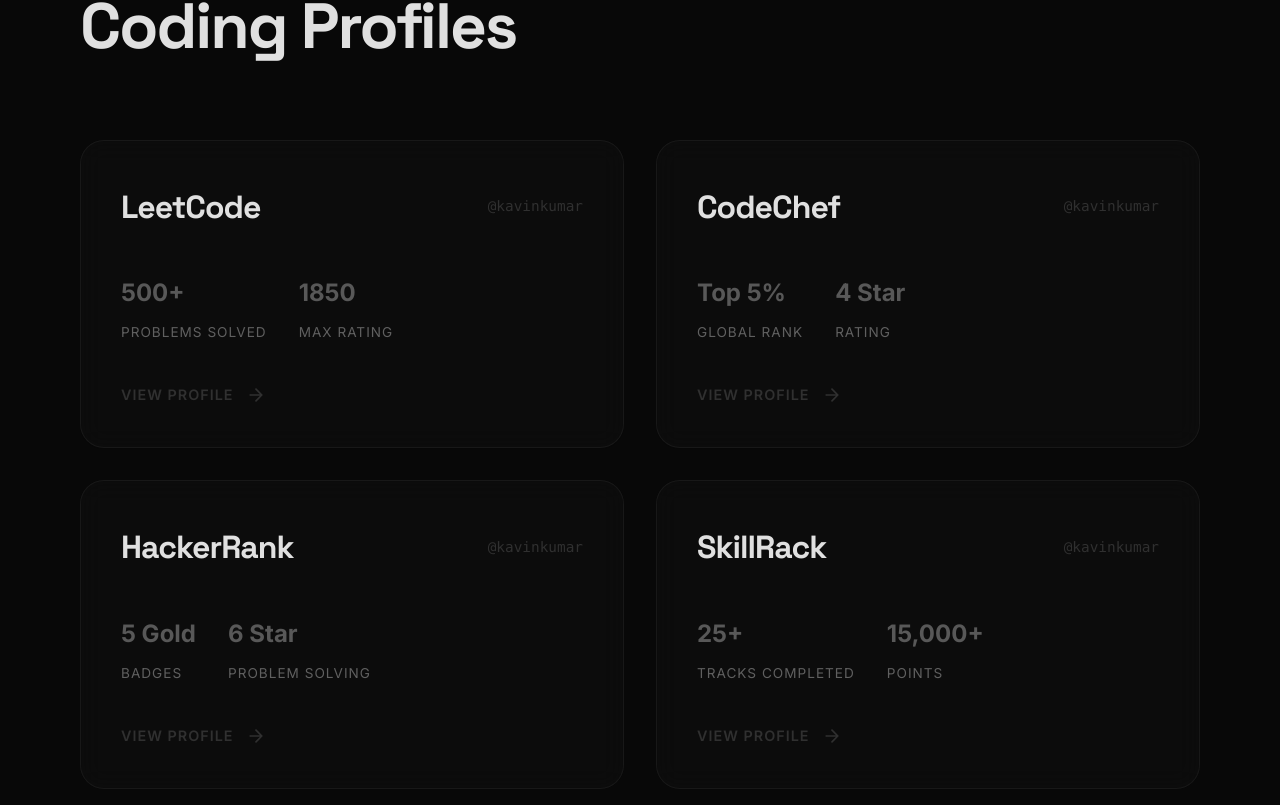
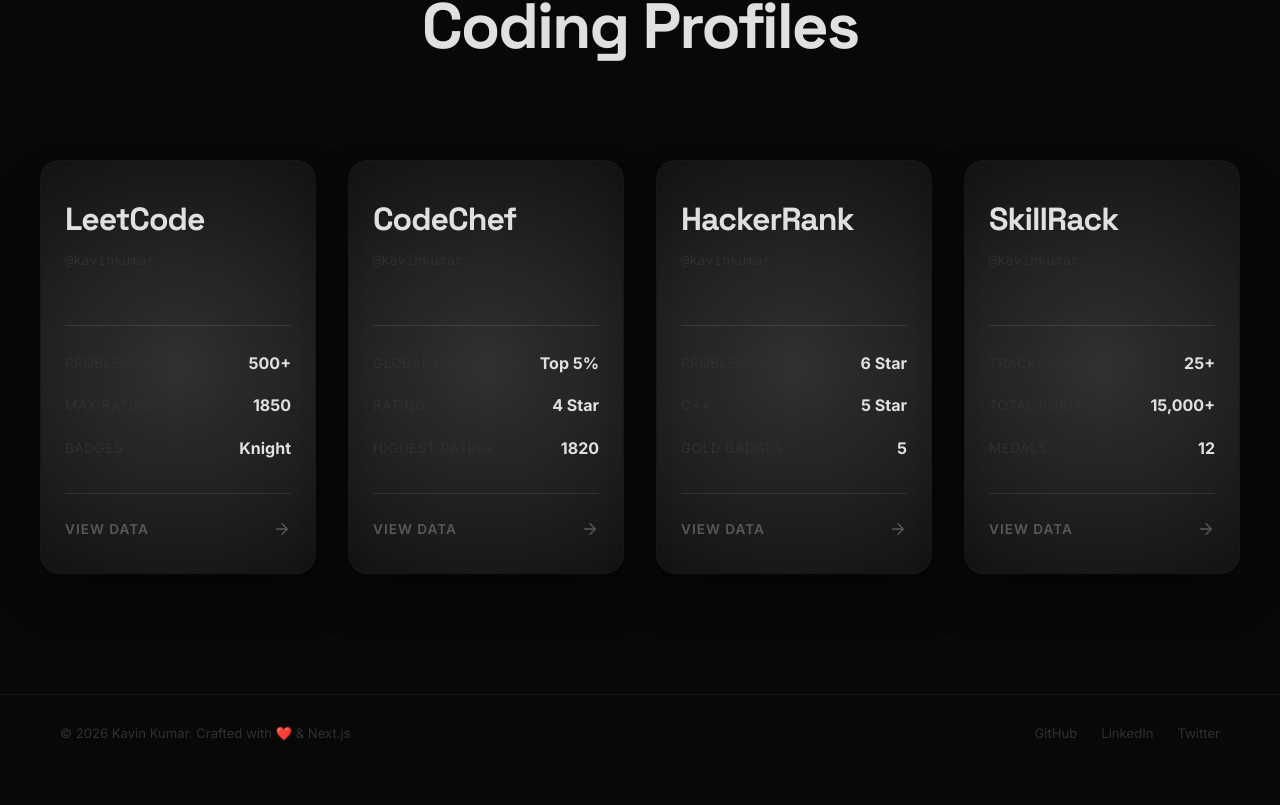
Before and after one commit to kavinkumar1603/portfolio, a Next.js app: page / in a window 1280 px wide. Shown: the part 6195-7000 px from the top of the page. After the commit the page ends 6967 px from the top, so only its background shows below. Built offline with nearby package versions, Linux system fonts and the light colour scheme.

Commit message:
feat: refactor CodingProfilesSection to implement 3D holographic card design; enhance styling and interactivity with tilt effects

```diff
--- a/app/components/CodingProfilesSection.css
+++ b/app/components/CodingProfilesSection.css
@@ -1,17 +1,18 @@
 /* ================================================
-   CODING PROFILES SECTION — Premium Glass Grid
+   CODING PROFILES SECTION — 3D Holographic Cards
    ================================================ */
 
-.cp-section {
+.cp-3d-section {
   padding: 120px 0;
   background: var(--bg);
   border-top: 1px solid var(--border);
   position: relative;
   overflow: hidden;
+  perspective: 1500px; /* Establishes the 3D space */
 }
 
-.cp-inner {
-  max-width: 1200px;
+.cp-3d-inner {
+  max-width: 1400px;
   margin: 0 auto;
   padding: 0 40px;
   position: relative;
@@ -20,7 +21,8 @@
 
 /* Header */
 .cp-header {
-  margin-bottom: 60px;
+  margin-bottom: 80px;
+  text-align: center;
 }
 
 .cp-super {
@@ -41,170 +43,134 @@
   color: var(--text-1);
 }
 
-/* ── Grid ── */
-.cp-grid {
+/* ── Grid Container ── */
+.cp-cards-grid {
   display: grid;
-  grid-template-columns: repeat(2, 1fr);
+  grid-template-columns: repeat(4, 1fr);
   gap: 32px;
+  perspective: 1500px;
 }
 
-/* ── Cards ── */
-.cp-card {
+/* ── 3D Card ── */
+.cp-3d-card {
+  display: block;
+  position: relative;
+  aspect-ratio: 2 / 3; /* Classic trading card ratio */
+  background: rgba(255, 255, 255, 0.02);
+  border: 1px solid rgba(255, 255, 255, 0.05);
+  border-radius: 20px;
+  text-decoration: none;
+  /* preserve-3d allows children (like text) to pop out in Z space */
+  transform-style: preserve-3d;
+  box-shadow: 0 25px 50px -12px rgba(0, 0, 0, 0.5);
+  overflow: hidden; /* Contains the glare */
+}
+
+/* Glare Layer */
+.cp-glare {
+  position: absolute;
+  width: 200%;
+  height: 200%;
+  pointer-events: none;
+  z-index: 0;
+  mix-blend-mode: overlay;
+}
+
+/* ── Card Inner Content ── */
+.cp-card-content {
+  position: absolute;
+  top: 0; left: 0; right: 0; bottom: 0;
+  padding: 32px 24px;
   display: flex;
   flex-direction: column;
-  background: rgba(255, 255, 255, 0.02);
-  backdrop-filter: blur(12px);
-  -webkit-backdrop-filter: blur(12px);
-  border: 1px solid rgba(255, 255, 255, 0.05);
-  border-radius: 24px;
-  padding: 40px;
-  text-decoration: none;
-  position: relative;
-  overflow: hidden;
-  transition: transform 0.4s cubic-bezier(0.16, 1, 0.3, 1), border-color 0.4s ease, box-shadow 0.4s ease;
+  z-index: 1;
+  pointer-events: none; /* Let the parent handle mouse events */
+  /* This pushes the content out towards the user for a parallax effect */
+  transform: translateZ(50px);
 }
 
-/* Base inner glow setup */
-.cp-card::before {
-  content: '';
-  position: absolute;
-  top: 0; left: 0; right: 0; bottom: 0;
-  background: radial-gradient(circle at top right, rgba(255, 255, 255, 0.05) 0%, transparent 60%);
-  opacity: 0;
-  transition: opacity 0.4s ease;
-  pointer-events: none;
-}
-
-/* Active Hover State */
-.cp-card:hover {
-  transform: translateY(-8px);
-  background: rgba(255, 255, 255, 0.03);
-}
-.cp-card:hover::before {
-  opacity: 1;
-}
-
-/* Brand Colors / Glows */
-.cp-card.glow-leetcode:hover {
-  border-color: rgba(255, 161, 22, 0.4);
-  box-shadow: 0 20px 40px rgba(255, 161, 22, 0.1);
-}
-.cp-card.glow-leetcode::before {
-  background: radial-gradient(circle at top right, rgba(255, 161, 22, 0.15) 0%, transparent 60%);
-}
-
-.cp-card.glow-codechef:hover {
-  border-color: rgba(139, 69, 19, 0.4); /* Brown/Orange */
-  box-shadow: 0 20px 40px rgba(139, 69, 19, 0.1);
-}
-.cp-card.glow-codechef::before {
-  background: radial-gradient(circle at top right, rgba(139, 69, 19, 0.15) 0%, transparent 60%);
-}
-
-.cp-card.glow-hackerrank:hover {
-  border-color: rgba(46, 200, 102, 0.4);
-  box-shadow: 0 20px 40px rgba(46, 200, 102, 0.1);
-}
-.cp-card.glow-hackerrank::before {
-  background: radial-gradient(circle at top right, rgba(46, 200, 102, 0.15) 0%, transparent 60%);
-}
-
-.cp-card.glow-skillrack:hover {
-  border-color: rgba(65, 105, 225, 0.4); /* Royal Blue */
-  box-shadow: 0 20px 40px rgba(65, 105, 225, 0.1);
-}
-.cp-card.glow-skillrack::before {
-  background: radial-gradient(circle at top right, rgba(65, 105, 225, 0.15) 0%, transparent 60%);
-}
-
-/* ── Inner Content ── */
-.cp-card-top {
-  display: flex;
-  justify-content: space-between;
-  align-items: center;
-  margin-bottom: 40px;
-}
-
-.cp-name {
+.cp-card-title {
   font-family: var(--font-space-grotesk), 'Space Grotesk', sans-serif;
   font-size: 2rem;
   font-weight: 700;
   letter-spacing: -1px;
   color: var(--text-1);
+  margin-bottom: 4px;
 }
 
-.cp-username {
+.cp-card-user {
   font-family: 'Consolas', 'Courier New', monospace;
-  font-size: 0.9rem;
+  font-size: 0.85rem;
   color: var(--text-3);
+  margin-bottom: auto;
 }
 
-.cp-stats {
+/* Stats Area */
+.cp-card-stats {
   display: flex;
-  gap: 32px;
-  margin-bottom: 40px;
+  flex-direction: column;
+  gap: 16px;
+  margin-bottom: 32px;
+  border-top: 1px solid rgba(255, 255, 255, 0.1);
+  padding-top: 24px;
 }
 
-.cp-stat-box {
+.cp-stat-row {
   display: flex;
-  flex-direction: column;
-  gap: 8px;
-}
-
-.cp-stat-value {
-  font-size: 1.5rem;
-  font-weight: 700;
-  color: var(--text-2);
+  justify-content: space-between;
+  align-items: center;
 }
 
 .cp-stat-label {
   font-size: 0.85rem;
-  color: var(--grey);
+  color: var(--text-3);
   text-transform: uppercase;
-  letter-spacing: 1px;
+  letter-spacing: 0.5px;
 }
 
-/* ── Footer / CTA ── */
+.cp-stat-value {
+  font-size: 1rem;
+  font-weight: 700;
+  color: var(--text-1);
+}
+
+/* Footer / CTA */
 .cp-card-footer {
   display: flex;
   align-items: center;
-  gap: 12px;
-  margin-top: auto;
-  color: var(--text-3);
-  transition: color 0.3s ease;
-}
-
-.cp-view-text {
-  font-size: 0.9rem;
+  justify-content: space-between;
+  color: var(--text-2);
+  font-size: 0.85rem;
   font-weight: 600;
   text-transform: uppercase;
   letter-spacing: 1px;
+  border-top: 1px solid rgba(255, 255, 255, 0.1);
+  padding-top: 24px;
 }
 
-.cp-arrow {
-  width: 20px;
-  height: 20px;
-  transition: transform 0.3s ease;
-}
-
-.cp-card:hover .cp-card-footer {
-  color: var(--text-1);
-}
-
-.cp-card:hover .cp-arrow {
-  transform: translateX(8px);
+.cp-card-footer svg {
+  width: 18px;
+  height: 18px;
 }
 
 /* ── Responsive Layout ── */
-@media (max-width: 960px) {
-  .cp-grid {
-    grid-template-columns: 1fr;
+@media (max-width: 1200px) {
+  .cp-cards-grid {
+    grid-template-columns: repeat(2, 1fr);
+    max-width: 800px;
+    margin: 0 auto;
   }
 }
 
 @media (max-width: 600px) {
-  .cp-inner { padding: 0 20px; }
-  .cp-card { padding: 32px; }
-  .cp-name { font-size: 1.6rem; }
-  .cp-stat-value { font-size: 1.2rem; }
+  .cp-3d-inner { padding: 0 20px; }
+
+  .cp-cards-grid {
+    grid-template-columns: 1fr;
+  }
+
+  .cp-3d-card {
+    aspect-ratio: auto;
+    height: 400px;
+  }
 }
--- a/app/components/CodingProfilesSection.tsx
+++ b/app/components/CodingProfilesSection.tsx
@@ -1,59 +1,151 @@
 'use client';
 
-import { motion } from 'framer-motion';
+import { useRef } from 'react';
+import { motion, useMotionValue, useSpring, useTransform } from 'framer-motion';
 import './CodingProfilesSection.css';
 
 const profiles = [
   {
     id: 'leetcode',
     name: 'LeetCode',
-    username: '@kavinkumar',
     link: '#',
     stats: [
       { label: 'Problems Solved', value: '500+' },
       { label: 'Max Rating', value: '1850' },
+      { label: 'Badges', value: 'Knight' },
     ],
-    colorClass: 'glow-leetcode',
   },
   {
     id: 'codechef',
     name: 'CodeChef',
-    username: '@kavinkumar',
     link: '#',
     stats: [
       { label: 'Global Rank', value: 'Top 5%' },
       { label: 'Rating', value: '4 Star' },
+      { label: 'Highest Rating', value: '1820' },
     ],
-    colorClass: 'glow-codechef',
   },
   {
     id: 'hackerrank',
     name: 'HackerRank',
-    username: '@kavinkumar',
     link: '#',
     stats: [
-      { label: 'Badges', value: '5 Gold' },
       { label: 'Problem Solving', value: '6 Star' },
+      { label: 'C++', value: '5 Star' },
+      { label: 'Gold Badges', value: '5' },
     ],
-    colorClass: 'glow-hackerrank',
   },
   {
     id: 'skillrack',
     name: 'SkillRack',
-    username: '@kavinkumar',
     link: '#',
     stats: [
       { label: 'Tracks Completed', value: '25+' },
-      { label: 'Points', value: '15,000+' },
+      { label: 'Total Points', value: '15,000+' },
+      { label: 'Medals', value: '12' },
     ],
-    colorClass: 'glow-skillrack',
   },
 ];
 
+const TiltCard = ({ profile, index }: { profile: any; index: number }) => {
+  const ref = useRef<HTMLAnchorElement>(null);
+
+  // Motion values for mouse tracking
+  const x = useMotionValue(0);
+  const y = useMotionValue(0);
+
+  // Smooth springs for the 3D tilt
+  const mouseXSpring = useSpring(x, { stiffness: 300, damping: 30 });
+  const mouseYSpring = useSpring(y, { stiffness: 300, damping: 30 });
+
+  // Map mouse position to rotation (max 15 degrees)
+  const rotateX = useTransform(mouseYSpring, [-0.5, 0.5], ["15deg", "-15deg"]);
+  const rotateY = useTransform(mouseXSpring, [-0.5, 0.5], ["-15deg", "15deg"]);
+
+  // Map mouse position to glare position
+  const glareX = useTransform(mouseXSpring, [-0.5, 0.5], ["100%", "0%"]);
+  const glareY = useTransform(mouseYSpring, [-0.5, 0.5], ["100%", "0%"]);
+
+  const handleMouseMove = (e: React.MouseEvent<HTMLAnchorElement>) => {
+    if (!ref.current) return;
+    const rect = ref.current.getBoundingClientRect();
+    const width = rect.width;
+    const height = rect.height;
+
+    // Calculate mouse position relative to the card center (-0.5 to 0.5)
+    const mouseX = e.clientX - rect.left;
+    const mouseY = e.clientY - rect.top;
+    const xPct = (mouseX / width) - 0.5;
+    const yPct = (mouseY / height) - 0.5;
+
+    x.set(xPct);
+    y.set(yPct);
+  };
+
+  const handleMouseLeave = () => {
+    // Reset card to flat position
+    x.set(0);
+    y.set(0);
+  };
+
+  return (
+    <motion.a
+      ref={ref}
+      href={profile.link}
+      target="_blank"
+      rel="noopener noreferrer"
+      className="cp-3d-card"
+      onMouseMove={handleMouseMove}
+      onMouseLeave={handleMouseLeave}
+      initial={{ opacity: 0, y: 50 }}
+      whileInView={{ opacity: 1, y: 0 }}
+      viewport={{ once: true, margin: '-50px' }}
+      transition={{ duration: 0.6, delay: index * 0.1 }}
+      style={{
+        rotateX,
+        rotateY,
+        transformStyle: "preserve-3d",
+      }}
+    >
+      {/* The Holographic Glare Layer */}
+      <motion.div
+        className="cp-glare"
+        style={{
+          background: "radial-gradient(circle at center, rgba(255, 255, 255, 0.15) 0%, transparent 60%)",
+          left: glareX,
+          top: glareY,
+          transform: "translate(-50%, -50%)",
+        }}
+      />
+
+      <div className="cp-card-content" style={{ transform: "translateZ(50px)" }}>
+        <h3 className="cp-card-title">{profile.name}</h3>
+        <span className="cp-card-user">@kavinkumar</span>
+
+        <div className="cp-card-stats">
+          {profile.stats.map((stat: any, i: number) => (
+            <div key={i} className="cp-stat-row">
+              <span className="cp-stat-label">{stat.label}</span>
+              <span className="cp-stat-value">{stat.value}</span>
+            </div>
+          ))}
+        </div>
+
+        <div className="cp-card-footer">
+          <span>View Data</span>
+          <svg viewBox="0 0 24 24" fill="none" stroke="currentColor" strokeWidth="2">
+            <path d="M5 12h14M12 5l7 7-7 7" strokeLinecap="round" strokeLinejoin="round"/>
+          </svg>
+        </div>
+      </div>
+    </motion.a>
+  );
+};
+
 export default function CodingProfilesSection() {
   return (
-    <section id="coding-profiles" className="cp-section">
-      <div className="cp-inner">
+    <section id="coding-profiles" className="cp-3d-section">
+      <div className="cp-3d-inner">
         {/* Header */}
         <motion.div
           className="cp-header"
@@ -62,45 +154,14 @@ export default function CodingProfilesSection() {
           viewport={{ once: true, margin: '-50px' }}
           transition={{ duration: 0.6 }}
         >
-          <span className="cp-super">Competitive Programming</span>
+          <span className="cp-super">Stats</span>
           <h2 className="cp-title">Coding Profiles</h2>
         </motion.div>
 
-        {/* Grid Container */}
-        <div className="cp-grid">
+        {/* 3D Cards Container */}
+        <div className="cp-cards-grid">
           {profiles.map((profile, index) => (
-            <motion.a
-              href={profile.link}
-              target="_blank"
-              rel="noopener noreferrer"
-              key={profile.id}
-              className={`cp-card ${profile.colorClass}`}
-              initial={{ opacity: 0, y: 30 }}
-              whileInView={{ opacity: 1, y: 0 }}
-              viewport={{ once: true, margin: '-50px' }}
-              transition={{ duration: 0.5, delay: index * 0.1 }}
-            >
-              <div className="cp-card-top">
-                <h3 className="cp-name">{profile.name}</h3>
-                <span className="cp-username">{profile.username}</span>
-              </div>
-
-              <div className="cp-stats">
-                {profile.stats.map((stat, i) => (
-                  <div key={i} className="cp-stat-box">
-                    <span className="cp-stat-value">{stat.value}</span>
-                    <span className="cp-stat-label">{stat.label}</span>
-                  </div>
-                ))}
-              </div>
-
-              <div className="cp-card-footer">
-                <span className="cp-view-text">View Profile</span>
-                <svg className="cp-arrow" viewBox="0 0 24 24" fill="none" stroke="currentColor" strokeWidth="2">
-                  <path d="M5 12h14M12 5l7 7-7 7" strokeLinecap="round" strokeLinejoin="round"/>
-                </svg>
-              </div>
-            </motion.a>
+            <TiltCard key={profile.id} profile={profile} index={index} />
           ))}
         </div>
       </div>
```
